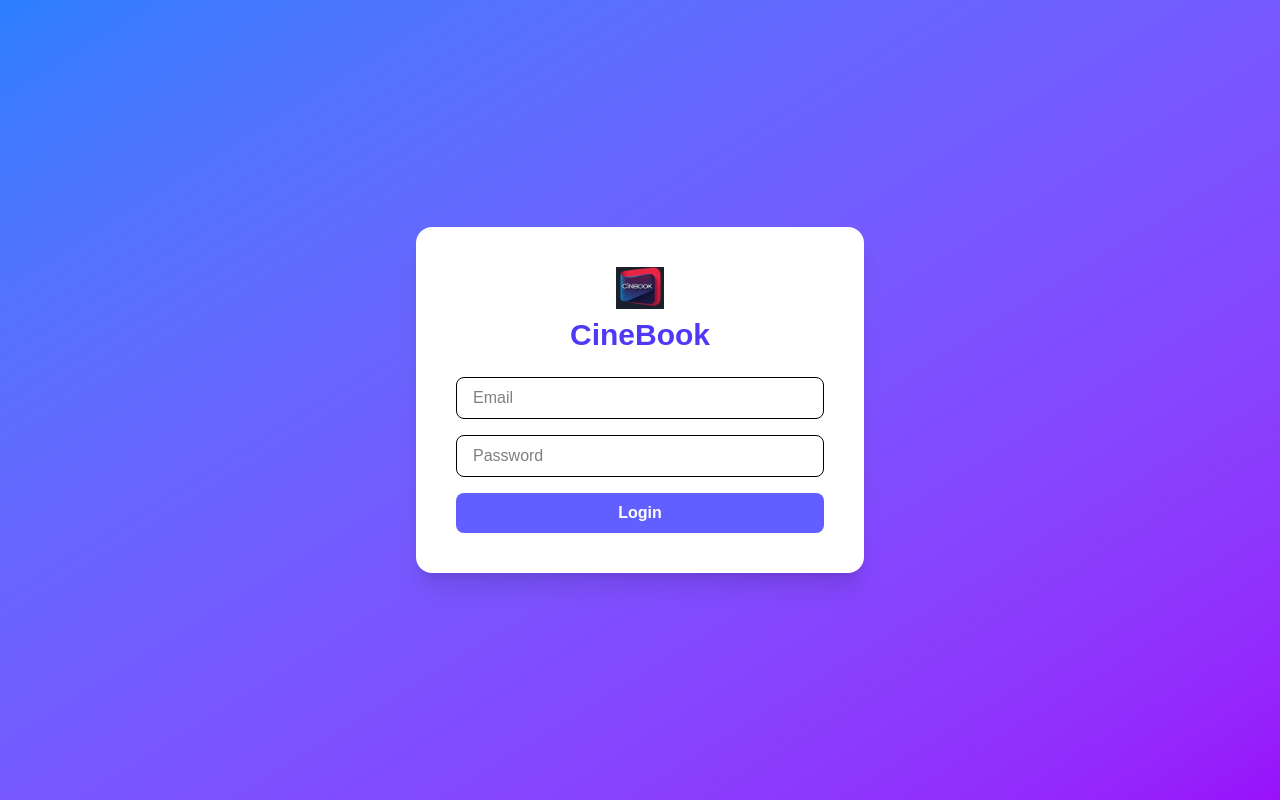
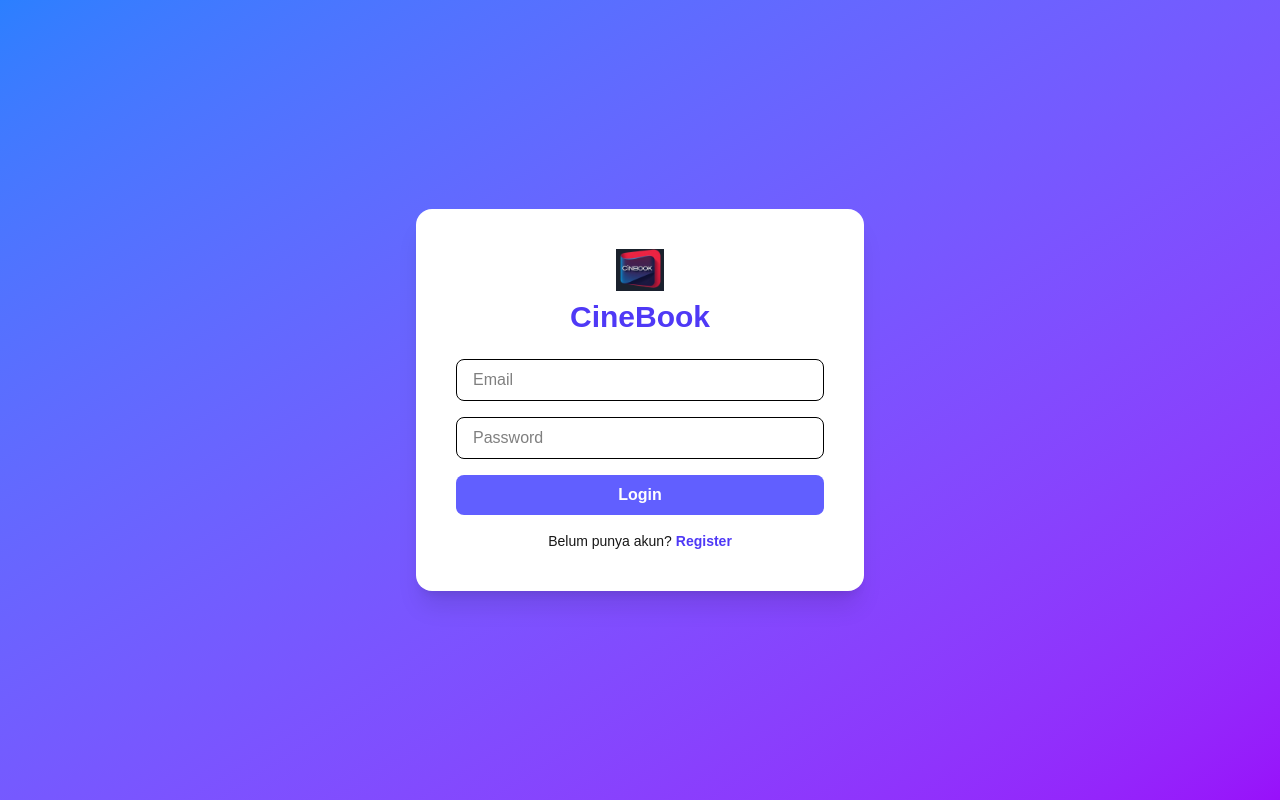
Before and after one commit to ZhafranDigitalMedia/Pesentiketfilmweb, a Next.js app: page /login in a window 1280 px wide. Built offline with nearby package versions, Linux system fonts and the light colour scheme; no server answers.

Commit message:
Update page.tsx

```diff
--- a/src/app/login/page.tsx
+++ b/src/app/login/page.tsx
@@ -96,6 +96,12 @@
             {loading ? "Loading..." : "Login"}
           </button>
         </form>
+         <p className="text-center mt-4 text-sm">
+          Belum punya akun?{" "}
+          <a href="/register" className="font-semibold text-indigo-600">
+            Register
+          </a>
+        </p>
       </div>
     </div>
   );
```
